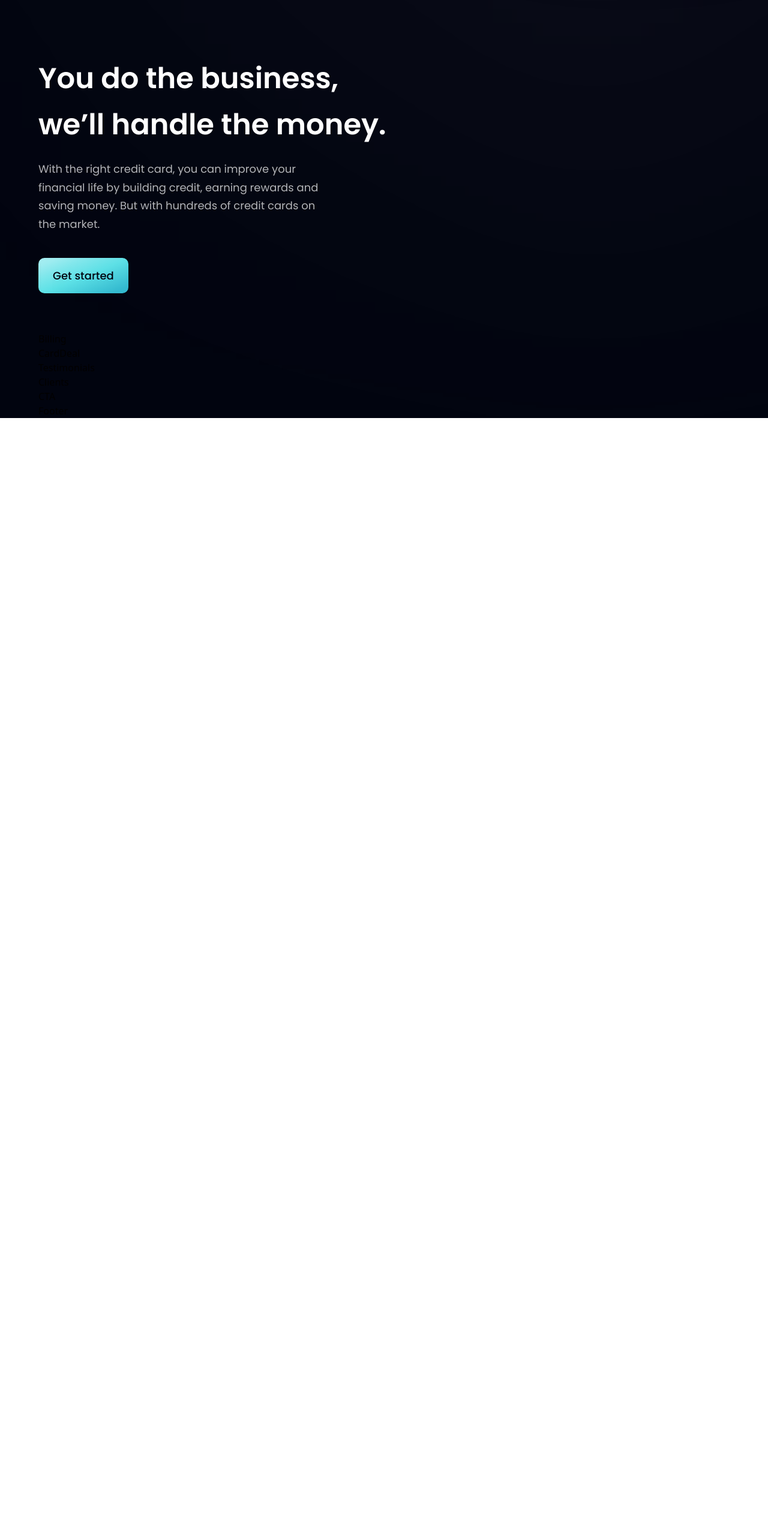
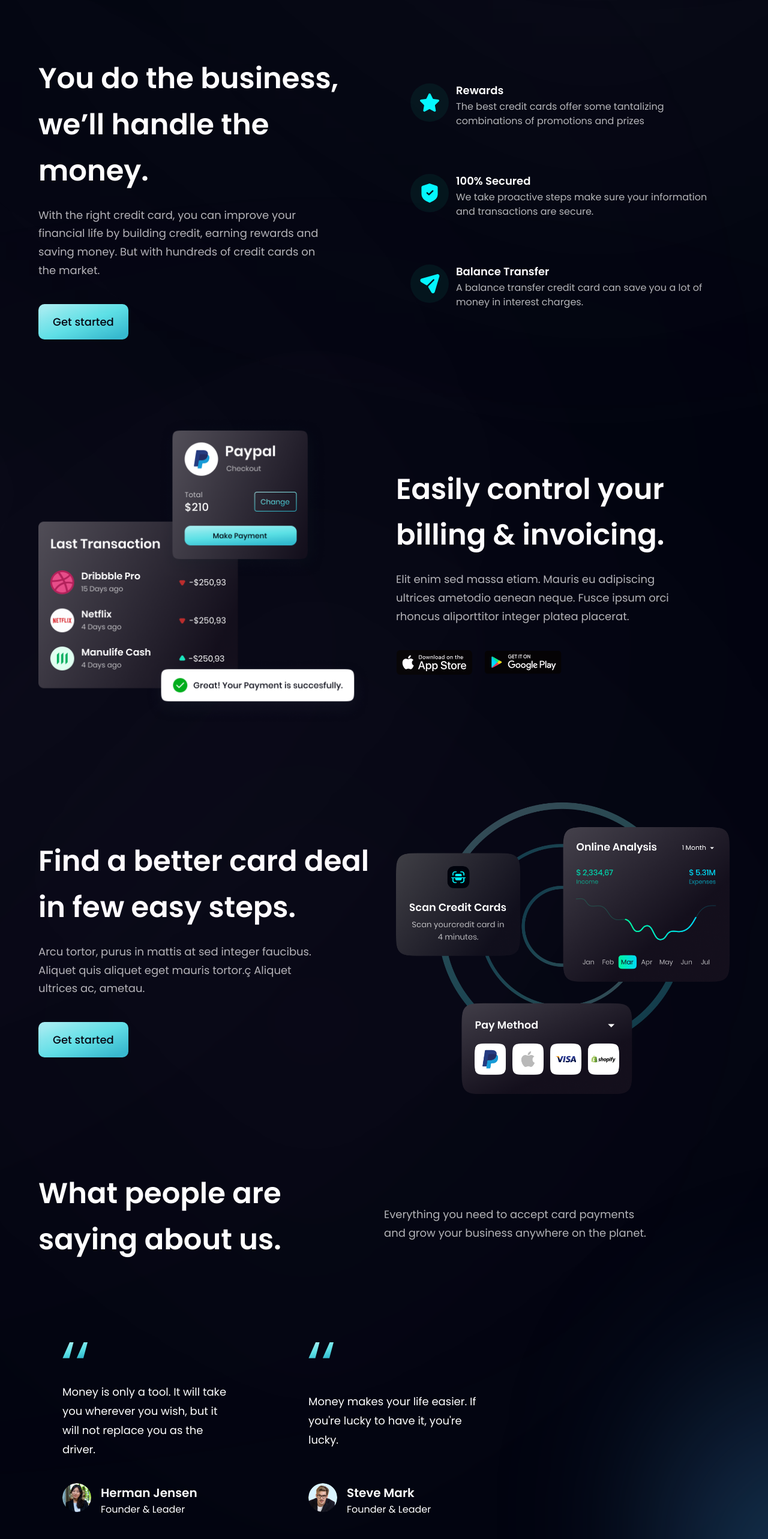
Before and after one commit to JoaoSouza9/Hoobank-webpage, a React (Vite) app: page / in a window 1280 px wide. Shown: the part 940-3506 px from the top of the page at 60% size. Before the commit the page ends 1637 px from the top, so only its background shows below. Built offline with nearby package versions, Linux system fonts and the light colour scheme.

Commit message:
made the billing, business, feedbacks and stats sections

```diff
--- a/src/components/Billing.jsx
+++ b/src/components/Billing.jsx
@@ -1,8 +1,31 @@
-import React from 'react'
+import React from 'react';
+import styles, { layout } from '../style';
+import { apple, bill, google } from '../assets';
+
+
 
 const Billing = () => {
   return (
-    <div>Billing</div>
+    <section id="product" className={layout.sectionReverse}>
+        <div className={layout.sectionImgReverse}>
+          <img src={bill} alt="billing" className='w-[100%] h-[100%] relative z-[5]'/>
+          <div className='absolute z-[3] -left-1/2 top-0 w-[50%] h-[50%] rounded-full white__gradient'/>
+          <div className='absolute z-[0] -left-1/2 bottom-0 w-[50%] h-[50%] rounded-full pink__gradient'/>
+        </div>
+        <div className={layout.sectionInfo}>
+          <h2 className={styles.heading2}>
+          Easily control your <br className='sm:block hidden'/> billing & invoicing.
+          </h2>
+          <p className={`${styles.paragraph} max-w-[470px] mt-5`}>
+          Elit enim sed massa etiam. Mauris eu adipiscing ultrices ametodio aenean neque. Fusce ipsum orci rhoncus aliporttitor integer platea placerat.
+          </p>
+          <div className='flex flex-row flex-wrap sm:mt-10 mt-6'>
+            <img src={apple} alt="apple_store" className='w-[128px] h-[42px] object-contain mr-5 cursor-pointer' />
+            <img src={google} alt="play_store" className='w-[128px] h-[42px] object-contain mr-5 cursor-pointer' />
+          </div>
+        </div>
+    </section>
+
   )
 }
 
--- a/src/components/Business.jsx
+++ b/src/components/Business.jsx
@@ -4,10 +4,28 @@
 import styles, { layout } from '../style';
 
 
+const FeatureCard = ({icon, title,content, index}) => {
+  return (
+    <div className={` flex flex-row p-6 rounded-[20px] ${index !== features.length -1 ? "mb-6" : "mb-0"} feature-card`}>
+      <div className={`w-[64px] h-[64px] rounded-full ${styles.flexCenter} bg-dimBlue`}>
+        <img src={icon} alt="icon" />
+      </div>
+      <div className='flex-1 flex flex-col ml-3'>
+        <h4 className=' font-poppins font-semibold text-white text-[18px] leading-[23px] mb-1'>
+          {title}
+        </h4>
+        <p className=' font-poppins font-normal text-dimWhite text-[16px] leading-[24px] mb-1'>
+          {content}
+        </p>
+      </div>
+    </div>
+  )
+}
+
+
 const Business = () => {
   return (
     <section id="features" className={layout.section}>
-      <div>
         <div className={layout.sectionInfo}>
           <h2 className={styles.heading2}>
           You do the business, <br className='sm:block hidden'/> we’ll handle the money.
@@ -17,9 +35,12 @@
           </p>
           <Button styles='mt-10'/>
         </div>
-      </div>
-      <div>
-
+      <div className={` ${layout.sectionImg} flex-col`}>
+        {features.map((feature, index) => {
+          return(
+            <FeatureCard key={feature.id} {...feature} index={index}/>
+          )
+        })}
       </div>
     </section>
 
--- a/src/components/CTA.jsx
+++ b/src/components/CTA.jsx
@@ -1,8 +1,23 @@
-import React from 'react'
+import React from 'react';
+import styles from '../style';
+import Button from './Button';
+
 
 export const CTA = () => {
   return (
-    <div>CTA</div>
+    <section className={`${styles.flexCenter} ${styles.marginY} ${styles.padding} sm:flex-row flex-col bg-black-gradient-2 rounded-[20px] box-shadow`}>
+      <div className='flex-1 flex flex-col'>
+        <h2 className={styles.heading2}>
+        Let's try our service now!
+        </h2>
+        <p className={`${styles.paragraph} max-w-[470px] mt-5`}>
+          Everything you need to accept card payments and grow your business anywhere on the planet.
+        </p>
+      </div>
+      <div className={`${styles.flexCenter} sm:ml-10 ml-0 sm:mt-0 mt-10`}>
+        <Button />
+      </div>
+    </section>
   )
 }
 
--- a/src/components/CardDeal.jsx
+++ b/src/components/CardDeal.jsx
@@ -1,8 +1,28 @@
-import React from 'react'
+import React from 'react';
+import { card } from '../assets';
+import Button from "./Button";
+import styles, { layout } from '../style';
+
 
 const CardDeal = () => {
   return (
-    <div>CardDeal</div>
+    <section className={layout.section}>
+        <div className={layout.sectionInfo}>
+          <h2 className={styles.heading2}>
+          Find a better card deal <br className='sm:block hidden'/> in few easy steps.
+          </h2>
+          <p className={`${styles.paragraph} max-w-[470px] mt-5`}>
+            Arcu tortor, purus in mattis at sed integer faucibus. Aliquet quis aliquet eget mauris tortor.ç Aliquet ultrices ac, ametau.
+          </p>
+          <Button styles='mt-10'/>
+      </div>
+      <div className={layout.sectionImg}>
+          <img src={card} alt="billing" className='w-[100%] h-[100%] relative z-[5]'/>
+          <div className='absolute z-[3] -left-1/2 top-0 w-[50%] h-[50%] rounded-full white__gradient'/>
+          <div className='absolute z-[0] -left-1/2 bottom-0 w-[50%] h-[50%] rounded-full pink__gradient'/>
+        </div>
+    </section>
+
   )
 }
 
--- a/src/components/Clients.jsx
+++ b/src/components/Clients.jsx
@@ -1,8 +1,17 @@
-import React from 'react'
+import React from 'react';
+import { clients } from '../constants';
+import styles from '../style';
+
 
 const Clients = () => {
   return (
-    <div>Clients</div>
+    <section className={`${styles.flexCenter} my-4`}>
+      {clients.map((client) => (
+        <div key={client.id} className={`${styles.flexCenter} flex-1 sm:min-w-[192px] min-w-[120px]`}>
+          <img src={client.logo} alt='client' className='sm:w-[192px] w-[100px] object-contain'/>
+        </div>
+      ))}
+    </section>
   )
 }
 
--- a/src/components/Feedbackcard.jsx
+++ b/src/components/Feedbackcard.jsx
@@ -1,8 +1,23 @@
-import React from 'react'
+import React from 'react';
+import { quotes } from '../assets';
 
-const Feedbackcard = () => {
+const Feedbackcard = ({content, name, title, img}) => {
   return (
-    <div>Feedbackcard</div>
+    <div className='flex justify-between flex-col px-10 py-12 rounded-[20px] max-w-[370px] md:mr-10 sm:mr-5 mr-0 my-5 feedback-card'>
+      <img src={quotes} alt="double_quotes" className='w-[42px] h-[27px] object-contain ' />
+      <p className='font-poppins font-normal text-[18px] leading-[32px] text-white my-10'>{content}</p>
+      <div className='flex flex-row'>
+        <img src={img} alt={name} className='w-[48px] h-[48px] rounded-full'/>
+        <div className='flex flex-col ml-4'>
+          <h4 className='font-poppins font-semibold text-[20px] leading-[32px] text-white'>
+            {name}
+          </h4>
+          <p className='font-poppins font-normal text-[16px] leading-[24px] text-white'>
+            {title}
+          </p>
+        </div>
+      </div>
+    </div>
   )
 }
 
--- a/src/components/Stats.jsx
+++ b/src/components/Stats.jsx
@@ -5,7 +5,7 @@
 
 const Stats = () => {
   return (
-    <section className={`${styles.flexCenter} flex-rox flex-wrap sm:mb-20 mb-6`}>
+    <section className={`${styles.flexCenter} flex-row flex-wrap sm:mb-20 mb-6`}>
       {stats.map((stats) => (
         <div key={stats.id} className='flex-1 flex justify-start items-center flex-row m-3'>
           <h4 className=' font-poppins font-semibold xs:text-[40px] text-[30px] xs:leading-[53px] text-white'>
--- a/src/components/Testimonials.jsx
+++ b/src/components/Testimonials.jsx
@@ -1,8 +1,32 @@
-import React from 'react'
+import React from 'react';
+import { feedback } from '../constants';
+import styles, { layout } from '../style';
+import Feedbackcard from './Feedbackcard';
+
 
 const Testimonials = () => {
   return (
-    <div>Testimonials</div>
+    <section id="clients" className={`${styles.paddingY} ${styles.flexCenter} flex-col relative`}>
+      <div className='absolute z-[0] w-[60%] h-[60%] -right-[50%] rounded-full blue__gradient'/>
+      <div className='w-full flex justify-between items-center md:flex-row flex-col sm:mb-16 mb-6 relative z-[1]'>
+        <h1 className={styles.heading2}>
+        What people are <br className='sm:block hidden'/> saying about us.
+        </h1>
+        <div className='w-full md:mt-o mt-6'>
+          <p className={`${styles.paragraph} max-w-[450px] text-left`}>
+            Everything you need to accept card payments and grow your business anywhere on the planet.
+          </p>
+        </div>
+      </div>
+      <div className=' flex flex-wrap sm:justify-start justify-center w-full feedback-container relative z-[1]'>
+        {feedback.map((feedback, index) => {
+          return(
+            <Feedbackcard key={feedback.id} {...feedback}/>
+          )
+        })}
+      </div>
+    </section>
+
   )
 }
 
```
